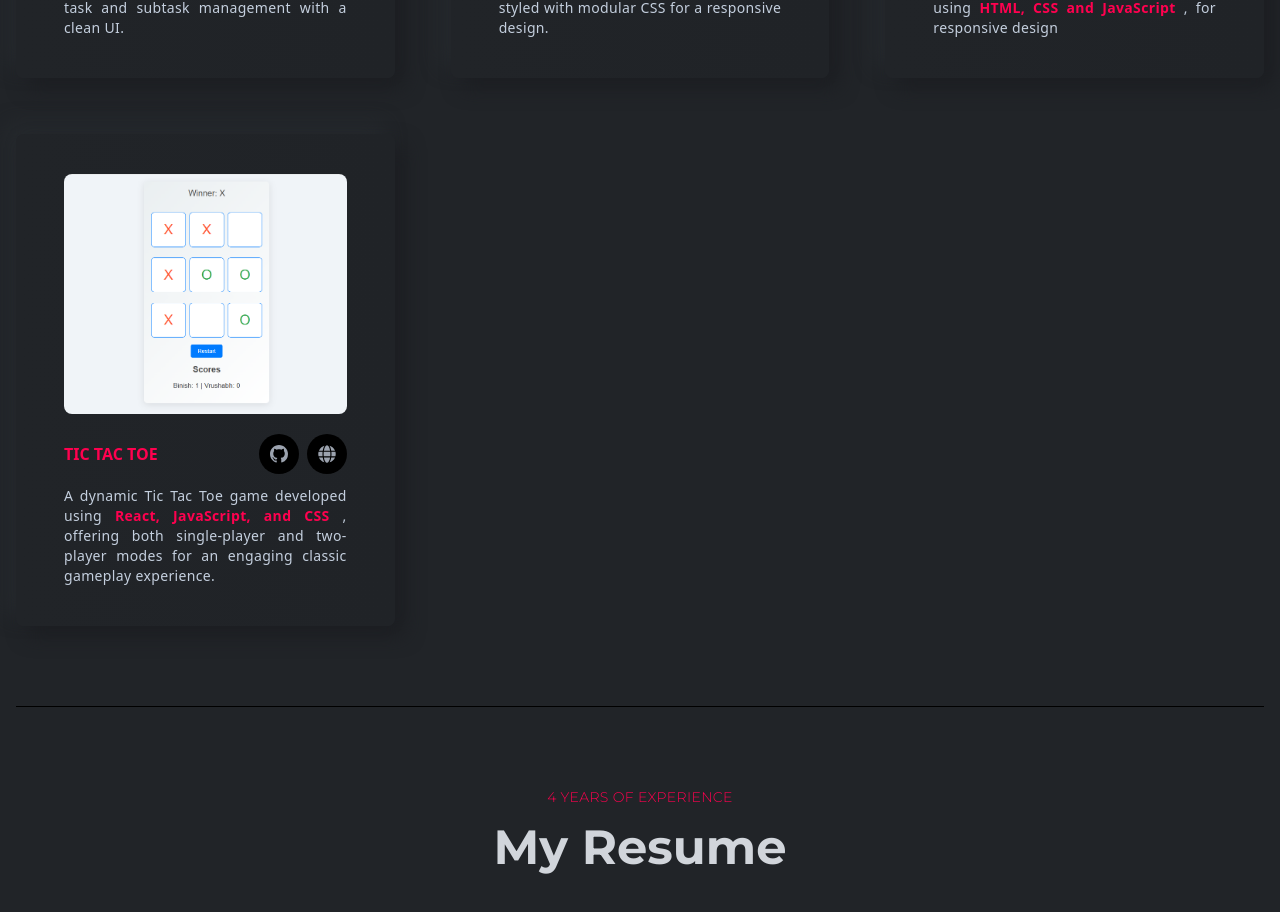
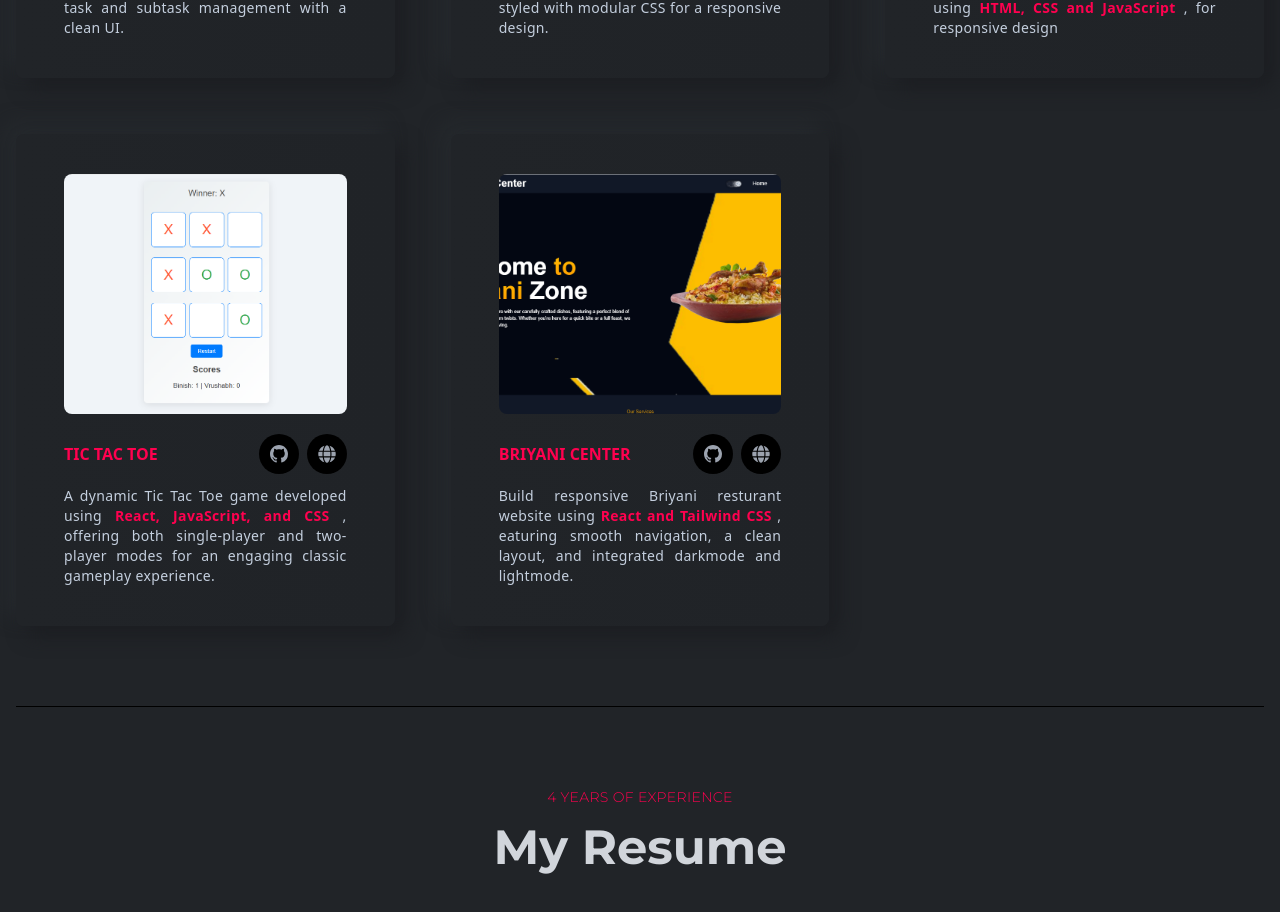
Before and after one commit to Binish30/portfolio, a React (Create React App) app: page / in a window 1280 px wide. Shown: the part 2216-3128 px from the top of the page. Built offline with nearby package versions, Linux system fonts and the light colour scheme.

Commit message:
Code update

```diff
--- a/src/assets/index.js
+++ b/src/assets/index.js
@@ -4,6 +4,7 @@ import todolist from "./images/projects/todolist.png";
 import weatherapp from "./images/projects/weatherapp.png";
 import cricketscoretracker from "./images/projects/cricketscoretracker.png";
 import tictactoe from "./images/projects/tictactoe.png";
+import briyanicenter from "./images/projects/briyanicenter.png";
 
 export {
   bannerImg,
@@ -12,4 +13,5 @@ export {
   weatherapp,
   cricketscoretracker,
   tictactoe,
+  briyanicenter,
 };
--- a/src/components/projects/Projects.js
+++ b/src/components/projects/Projects.js
@@ -1,10 +1,11 @@
 import React from "react";
 import Title from "../layouts/Title";
 import {
- todolist,
- weatherapp,
- cricketscoretracker,
- tictactoe
+  todolist,
+  weatherapp,
+  cricketscoretracker,
+  tictactoe,
+  briyanicenter,
 } from "../../assets/index";
 import ProjectsCard from "./ProjectsCard";
 
@@ -27,11 +28,14 @@ const Projects = () => {
             <p>
               I have built a dynamic To-Do List{" "}
               <span className="text-designColor font-bold">
-              using React, JavaScript, and CSS,
+                using React, JavaScript, and CSS,
               </span>{" "}
               and
-              <span className="text-designColor font-bold"> useState and React Icons</span>, I
-              featuring task and subtask management with a clean UI.
+              <span className="text-designColor font-bold">
+                {" "}
+                useState and React Icons
+              </span>
+              , I featuring task and subtask management with a clean UI.
             </p>
           }
           src={todolist}
@@ -43,13 +47,18 @@ const Projects = () => {
           title="Weather Application"
           des={
             <p>
-              The Weather App is a React-based single-page application that utilizes{" "}
+              The Weather App is a React-based single-page application that
+              utilizes{" "}
               <span className="text-designColor font-bold">
-              Axios for asynchronous API
+                Axios for asynchronous API
               </span>{" "}
               requests to OpenWeatherMap
-              <span className="text-designColor font-bold"> useState and CSS</span>, I
-              employs environment variables for secure API key management, and is styled with modular CSS for a responsive design.
+              <span className="text-designColor font-bold">
+                {" "}
+                useState and CSS
+              </span>
+              , I employs environment variables for secure API key management,
+              and is styled with modular CSS for a responsive design.
             </p>
           }
           src={weatherapp}
@@ -61,8 +70,14 @@ const Projects = () => {
           title="Simple Cricket Score Tracker"
           des={
             <p>
-              Developed an interactive web application to track cricket scores, displaying runs per ball and total scores for a user-defined number of overs. Built using{" "}
-              <span className="text-designColor font-bold">  HTML, CSS and JavaScript </span>, for responsive design
+              Developed an interactive web application to track cricket scores,
+              displaying runs per ball and total scores for a user-defined
+              number of overs. Built using{" "}
+              <span className="text-designColor font-bold">
+                {" "}
+                HTML, CSS and JavaScript{" "}
+              </span>
+              , for responsive design
             </p>
           }
           src={cricketscoretracker}
@@ -75,12 +90,35 @@ const Projects = () => {
           des={
             <p>
               A dynamic Tic Tac Toe game developed using{" "}
-              <span className="text-designColor font-bold">   React, JavaScript, and CSS </span>, offering both single-player and two-player modes for an engaging classic gameplay experience.
+              <span className="text-designColor font-bold">
+                {" "}
+                React, JavaScript, and CSS{" "}
+              </span>
+              , offering both single-player and two-player modes for an engaging
+              classic gameplay experience.
             </p>
           }
           src={tictactoe}
           github="https://github.com/Binish30/Tic-Tac-Toe"
           live="https://multiplayer-tic-tac-to-game.vercel.app/"
+        />
+
+        <ProjectsCard
+          title="Briyani Center"
+          des={
+            <p>
+              Build responsive Briyani resturant website using{" "}
+              <span className="text-designColor font-bold">
+                {" "}
+                React and Tailwind CSS{" "}
+              </span>
+              , eaturing smooth navigation, a clean layout, and integrated
+              darkmode and lightmode.
+            </p>
+          }
+          src={briyanicenter}
+          github="https://github.com/Binish30/Food_Website"
+          live="https://briyani-center.vercel.app/"
         />
       </div>
     </section>
```
Also changed, not shown: src/assets/images/projects/briyanicenter.png (added).
